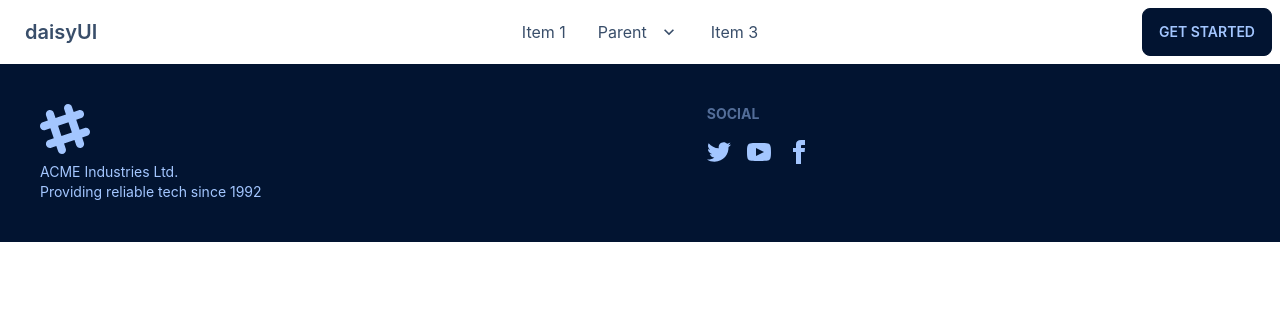
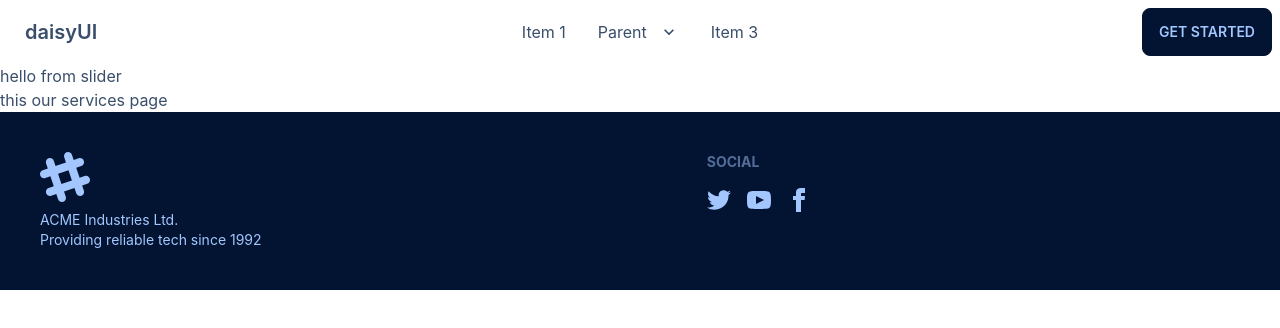
Before and after one commit to moddas311/service-review-client, a React (Create React App) app: page / in a window 1280 px wide. Shown: the top 328 px of the page. Built offline with nearby package versions, Linux system fonts and the light colour scheme.

Commit message:
aroutes are added

```diff
--- a/src/App.js
+++ b/src/App.js
@@ -1,13 +1,14 @@
-import logo from './logo.svg';
 import './App.css';
-import NavBar from './components/Pages/Shared/NavBar';
-import Footer from './components/Pages/Shared/Footer';
+import { RouterProvider } from 'react-router-dom';
+import routes from './Routes/Routes/Routes';
+
 
 function App() {
   return (
     <div>
-      <NavBar />
-      <Footer />
+      <RouterProvider
+        router={routes}
+      />
     </div>
   );
 }
--- /dev/null
+++ b/src/Routes/Routes/Routes.js
@@ -0,0 +1,18 @@
+import { createBrowserRouter } from "react-router-dom";
+import Home from "../../components/Pages/Home/Home";
+import Main from "../../layout/Main";
+
+const routes = createBrowserRouter([
+    {
+        path: '/',
+        element: <Main />,
+        children: [
+            {
+                path: '/',
+                element: <Home />
+            }
+        ]
+    }
+]);
+
+export default routes;
--- /dev/null
+++ b/src/components/Pages/Blog/Blog.js
@@ -0,0 +1,11 @@
+import React from 'react';
+
+const Blog = () => {
+    return (
+        <div>
+            <p>this from blog page</p>
+        </div>
+    );
+};
+
+export default Blog;
--- /dev/null
+++ b/src/components/Pages/Home/Home.js
@@ -0,0 +1,14 @@
+import React from 'react';
+import Services from '../Services/Services';
+import Slider from '../Slider/Slider';
+
+const Home = () => {
+    return (
+        <div>
+            <Slider />
+            <Services />
+        </div>
+    );
+};
+
+export default Home;
--- /dev/null
+++ b/src/components/Pages/Services/Services.js
@@ -0,0 +1,11 @@
+import React from 'react';
+
+const Services = () => {
+    return (
+        <div>
+            <p>this our services page</p>
+        </div>
+    );
+};
+
+export default Services;
--- /dev/null
+++ b/src/components/Pages/Slider/Slider.js
@@ -0,0 +1,11 @@
+import React from 'react';
+
+const Slider = () => {
+    return (
+        <div>
+          <p>hello from slider</p>
+        </div>
+    );
+};
+
+export default Slider;
--- /dev/null
+++ b/src/layout/Main.js
@@ -0,0 +1,16 @@
+import React from 'react';
+import { Outlet } from 'react-router-dom';
+import Footer from '../components/Pages/Shared/Footer/Footer';
+import NavBar from '../components/Pages/Shared/NavBar/NavBar';
+
+const Main = () => {
+    return (
+        <div>
+            <NavBar />
+            <Outlet />
+            <Footer />
+        </div>
+    );
+};
+
+export default Main;
```
Also changed, not shown: src/components/Pages/Login/Login/Login.js (added), src/components/Pages/Login/Register/Register.js (added), src/components/Pages/Shared/Footer/Footer.js (renamed from src/components/Pages/Shared/Footer.js), src/components/Pages/Shared/NavBar/NavBar.js (renamed from src/components/Pages/Shared/NavBar.js).
